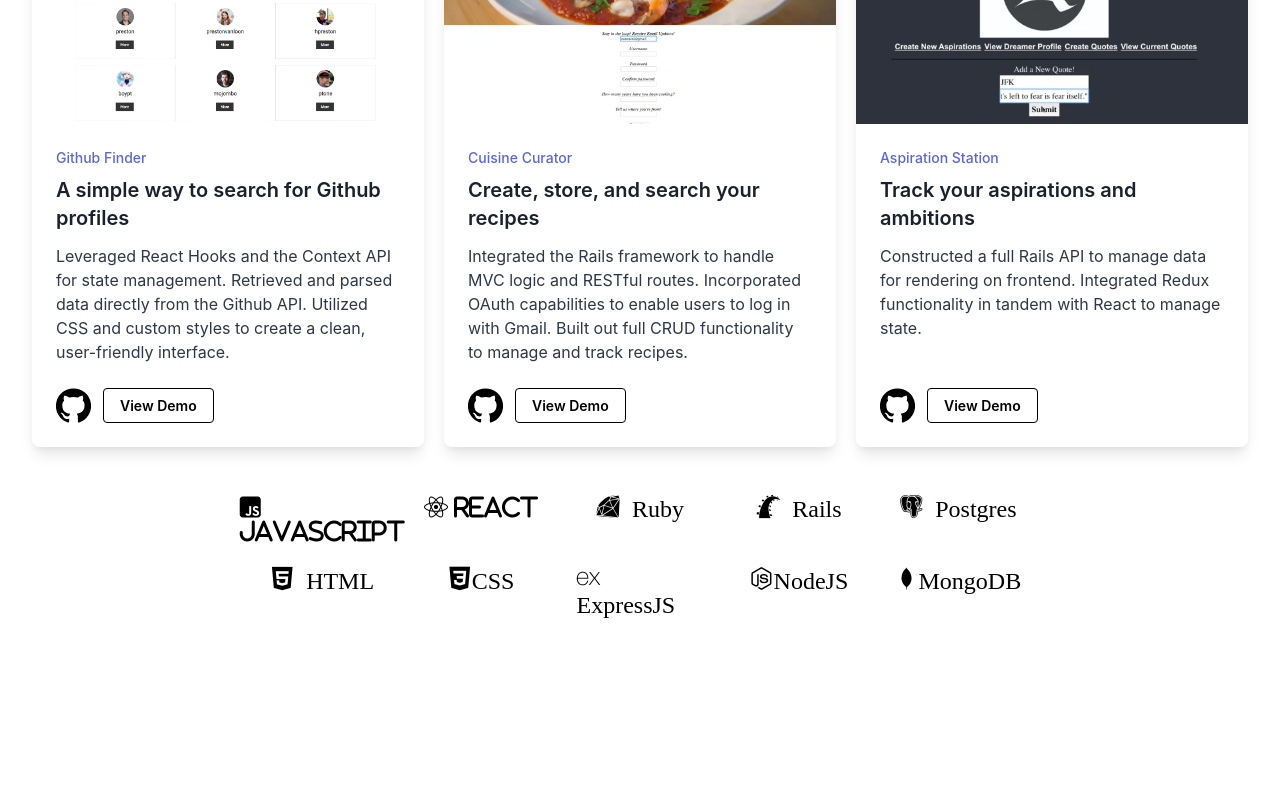
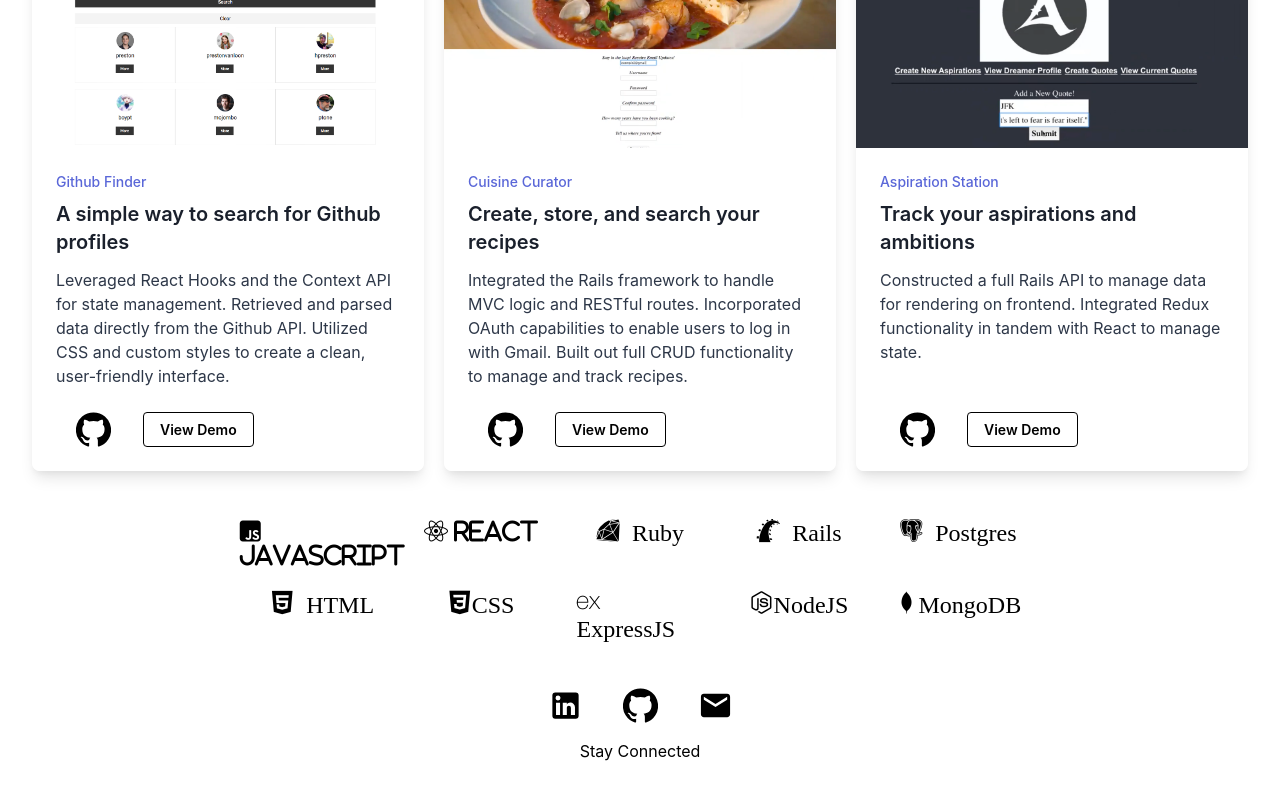
Before and after one commit to MichaelSchiumo/mjs-portfolio, a React (Create React App) app in the folder mjsportfolio/: page /projects in a window 1280 px wide. Shown: the part 340-1140 px from the top of the page. Before the commit the page ends 1075 px from the top, so only its background shows below. Built offline with nearby package versions, Linux system fonts and the light colour scheme.

Commit message:
added projects component

```diff
--- a/mjsportfolio/src/components/LogoCloud.js
+++ b/mjsportfolio/src/components/LogoCloud.js
@@ -30,7 +30,7 @@ const LogoCloud = () => {
           </div>
         </div>
       </div>
-      <div class='bg-white'>
+      <div class='bg-white h-1/2'>
         <div class='max-w-screen-xl mx-auto px-4 sm:px-6 lg:px-6 lg:w-2/3 lg:-mt-6'>
           <div class='grid grid-cols-2 gap-8 md:grid-cols-6 lg:grid-cols-5'>
             <div class='col-span-1 flex justify-center md:col-span-2 lg:col-span-1'>
--- a/mjsportfolio/src/components/Projects.js
+++ b/mjsportfolio/src/components/Projects.js
@@ -4,10 +4,15 @@ import GitHubIcon from '@material-ui/icons/GitHub';
 import cuisineCurator from '../images/cuisine-curator.png';
 import aspirationStation from '../images/aspiration-station.png';
 import LogoCloud from './LogoCloud.js';
+import IconBar from './IconBar.js';
+import LinkedInIcon from '@material-ui/icons/LinkedIn';
+import EmailIcon from '@material-ui/icons/Email';
+import TwitterIcon from '@material-ui/icons/Twitter';
+import { Divider } from '@material-ui/core';
 
 const Projects = () => {
   return (
-    <div class='relative bg-gray-50 pt-16 pb-20 px-4 sm:px-6 lg:pt-24 lg:pb-28 lg:px-8 lg:-mt-12'>
+    <div class='relative bg-gray-50 pt-16 pb-20 px-4 sm:px-6 lg:pt-24 lg:pb-28 lg:px-8 lg:-mt-6'>
       <div class='relative max-w-7xl mx-auto'>
         <div class='text-center'>
           <h2 class='text-3xl leading-9 tracking-tight font-extrabold text-gray-900 sm:text-4xl sm:leading-10'>
@@ -208,7 +213,37 @@ const Projects = () => {
       <div className='lg:-mb-64'>
         <LogoCloud />
       </div>
-      <div></div>
+      <div className='lg:mt-40 text-center'>
+        <div>
+          <Divider />
+          <br></br>
+          <a
+            href='https://www.linkedin.com/in/michael-john-schiumo-7860b668/'
+            target='_blank'
+            rel='noopener noreferrer'
+            className='icons-bar'
+          >
+            <LinkedInIcon fontSize='large' />
+          </a>
+          <a
+            href='https://github.com/Michaelschiumo'
+            target='_blank'
+            rel='noopener noreferrer'
+            className='icons-bar'
+          >
+            <GitHubIcon fontSize='large' />
+          </a>
+          <a
+            href='mailto:michaeljanschiumo@gmail.com'
+            target='_blank'
+            rel='noopener noreferrer'
+            className='icons-bar'
+          >
+            <EmailIcon fontSize='large' />
+          </a>
+        </div>
+        <h1 className='lg:mt-4'>Stay Connected</h1>
+      </div>
     </div>
   );
 };
--- a/mjsportfolio/src/index.css
+++ b/mjsportfolio/src/index.css
@@ -55,3 +55,8 @@ code {
   text-align: right;
   font-weight: 300;
 }
+
+.icons-bar {
+  color: black;
+  padding: 20px;
+}
```
